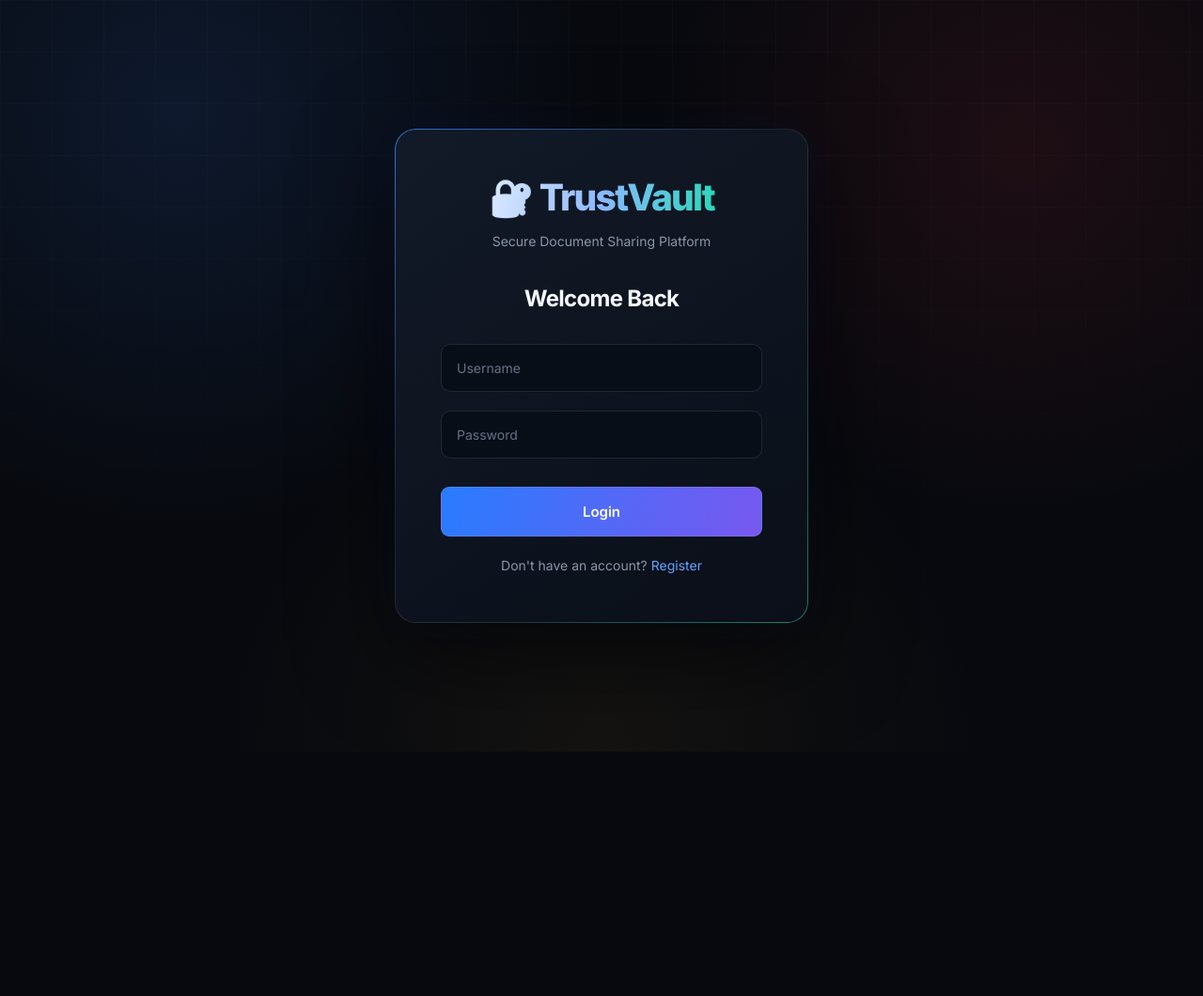
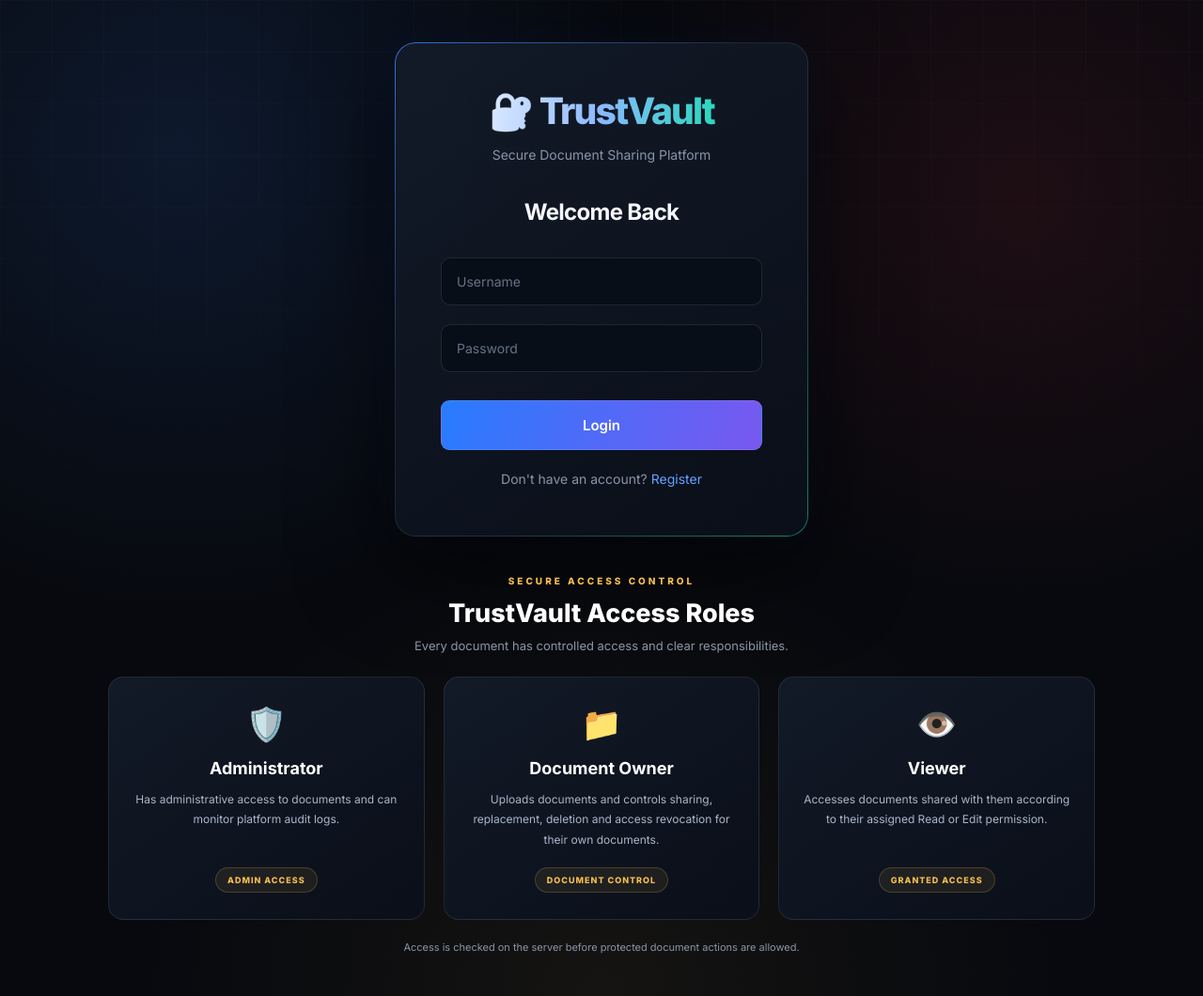
Before and after one commit to ssreddy123/TrustVault, a Flask app: page /login in a window 1280 px wide. Shown: the whole page at 94% size. Before the commit the page ends 800 px from the top, so only its background shows below. Run offline with Flask 3, Linux system fonts and the light colour scheme; parts of the project's set-up code (start-up, migrations or seed data) failed here and were passed over; some libraries are stand-ins or nearby versions.

Commit message:
Add access role information to login page

```diff
--- a/static/style.css
+++ b/static/style.css
@@ -1098,3 +1098,127 @@ th {
 .dashboard::before {
     animation: heroGlow 4s ease-in-out infinite;
 }
+/* ==========================================
+   TRUSTVAULT - LOGIN ACCESS ROLES
+========================================== */
+
+.login-page {
+    flex-direction: column;
+    justify-content: center;
+    gap: 35px;
+    padding: 45px 20px;
+}
+
+.roles-section {
+    width: 100%;
+    max-width: 1050px;
+    position: relative;
+    z-index: 1;
+    text-align: center;
+    animation: dashboardAppear 1s ease;
+}
+
+.roles-heading {
+    margin-bottom: 25px;
+}
+
+.roles-heading span {
+    color: var(--hero-gold);
+    font-size: 10px;
+    font-weight: 800;
+    letter-spacing: 3px;
+}
+
+.roles-heading h2 {
+    margin: 10px 0;
+    color: #ffffff;
+    font-size: 27px;
+    font-weight: 800;
+}
+
+.roles-heading p {
+    color: var(--muted);
+    font-size: 13px;
+}
+
+.roles-grid {
+    display: grid;
+    grid-template-columns: repeat(3, 1fr);
+    gap: 20px;
+}
+
+.role-card {
+    position: relative;
+    padding: 28px 22px;
+    text-align: center;
+    background: linear-gradient(
+        145deg,
+        rgba(19,27,41,0.96),
+        rgba(10,15,25,0.98)
+    );
+    border: 1px solid rgba(255,255,255,0.09);
+    border-radius: 16px;
+    transition: all 0.3s ease;
+}
+
+.role-card:hover {
+    transform: translateY(-6px);
+    border-color: var(--hero-gold);
+    box-shadow: 0 15px 40px rgba(0,0,0,0.35);
+}
+
+.role-icon {
+    font-size: 35px;
+    margin-bottom: 15px;
+}
+
+.role-card h3 {
+    color: #ffffff;
+    font-size: 18px;
+    margin-bottom: 12px;
+}
+
+.role-card p {
+    min-height: 65px;
+    color: #aab6c8;
+    font-size: 12px;
+    line-height: 1.8;
+}
+
+.role-tag {
+    display: inline-block;
+    margin-top: 18px;
+    padding: 7px 12px;
+    color: var(--hero-gold);
+    background: rgba(245,189,79,0.08);
+    border: 1px solid rgba(245,189,79,0.2);
+    border-radius: 20px;
+    font-size: 9px;
+    font-weight: 800;
+    letter-spacing: 1px;
+}
+
+.roles-note {
+    margin-top: 22px;
+    color: var(--muted);
+    font-size: 11px;
+}
+
+@media (max-width: 768px) {
+
+    .login-page {
+        padding: 30px 16px;
+    }
+
+    .roles-grid {
+        grid-template-columns: 1fr;
+    }
+
+    .roles-heading h2 {
+        font-size: 23px;
+    }
+
+    .role-card p {
+        min-height: auto;
+    }
+}
--- a/templates/login.html
+++ b/templates/login.html
@@ -8,7 +8,8 @@
 </head>
 <body>
 
-<div class="container">
+<div class="container login-page">
+
     <div class="login-box">
 
         <h1>🔐 TrustVault</h1>
@@ -41,6 +42,48 @@
         </p>
 
     </div>
+
+    <!-- ACCESS ROLES -->
+
+    <section class="roles-section">
+
+        <div class="roles-heading">
+            <span>SECURE ACCESS CONTROL</span>
+            <h2>TrustVault Access Roles</h2>
+            <p>Every document has controlled access and clear responsibilities.</p>
+        </div>
+
+        <div class="roles-grid">
+
+            <div class="role-card admin-role">
+                <div class="role-icon">🛡️</div>
+                <h3>Administrator</h3>
+                <p>Has administrative access to documents and can monitor platform audit logs.</p>
+                <span class="role-tag">ADMIN ACCESS</span>
+            </div>
+
+            <div class="role-card owner-role">
+                <div class="role-icon">📁</div>
+                <h3>Document Owner</h3>
+                <p>Uploads documents and controls sharing, replacement, deletion and access revocation for their own documents.</p>
+                <span class="role-tag">DOCUMENT CONTROL</span>
+            </div>
+
+            <div class="role-card viewer-role">
+                <div class="role-icon">👁️</div>
+                <h3>Viewer</h3>
+                <p>Accesses documents shared with them according to their assigned Read or Edit permission.</p>
+                <span class="role-tag">GRANTED ACCESS</span>
+            </div>
+
+        </div>
+
+        <p class="roles-note">
+            Access is checked on the server before protected document actions are allowed.
+        </p>
+
+    </section>
+
 </div>
 
 </body>
```
